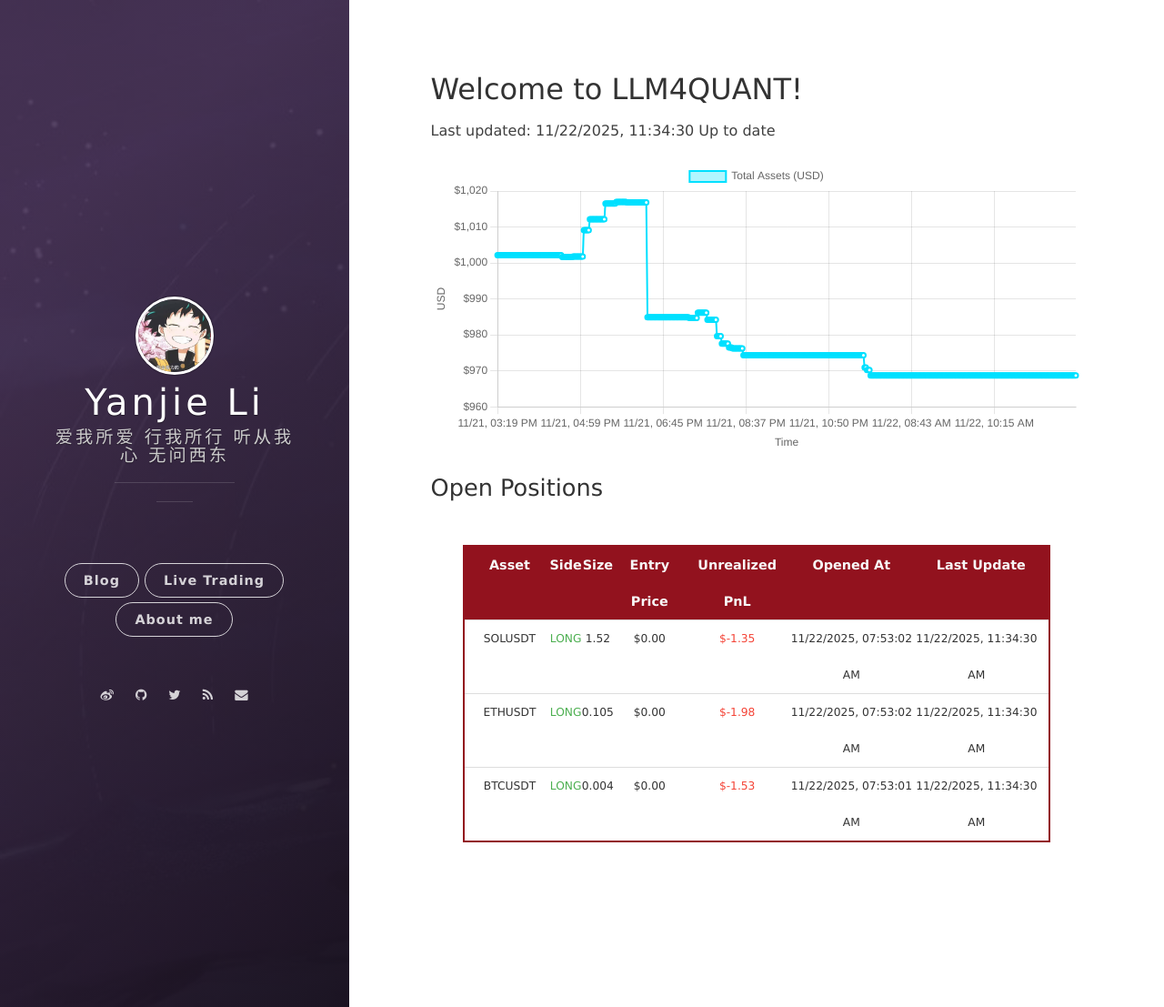
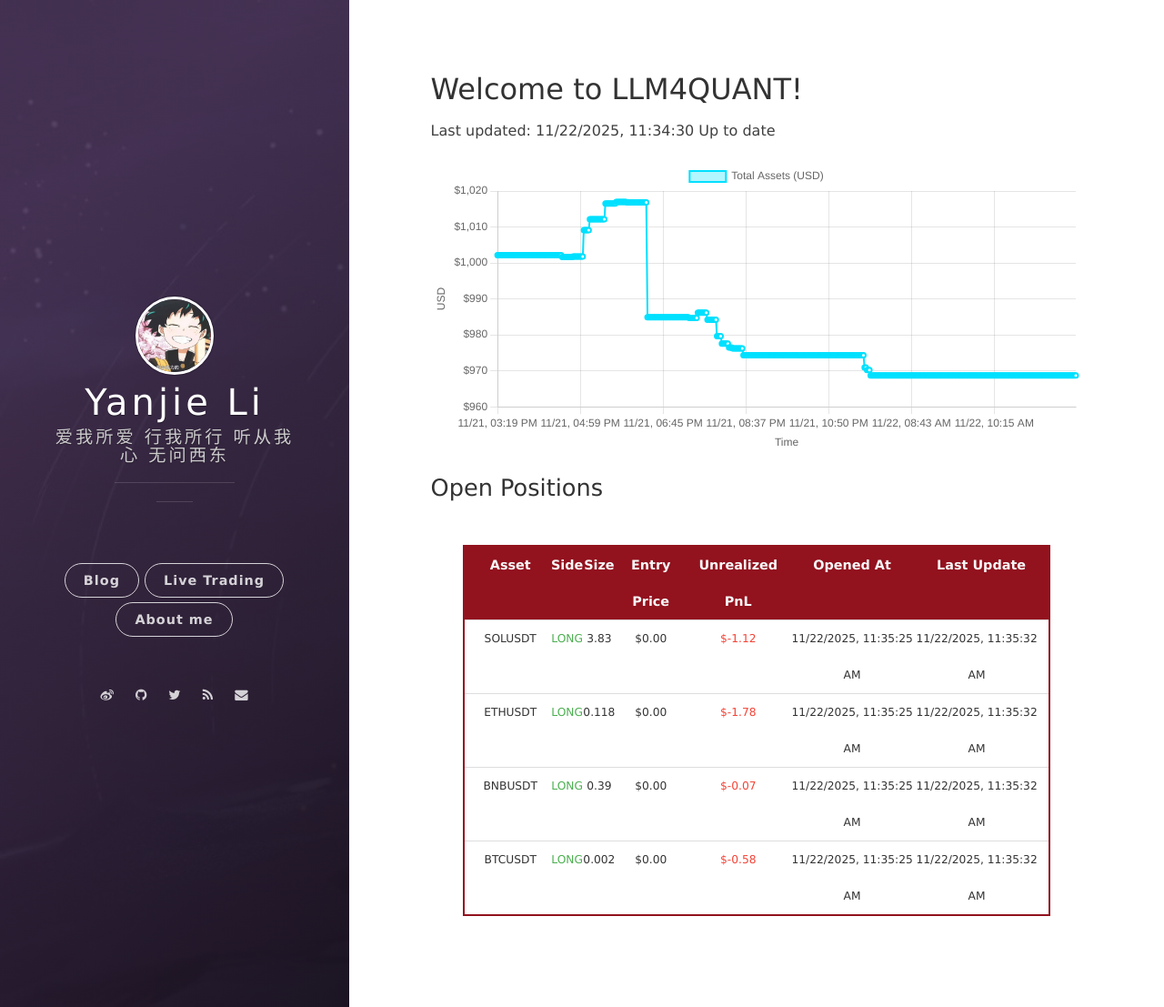
Before and after one commit to leeyegy/leeyegy.github.io, a Jekyll site: the page built from live-trading.html, in a window 1280 px wide and 1107 px high. Shown: the whole window at 91% size. Built offline with Jekyll 4.4.1, drawn with Linux system fonts in a browser that asks for light colours; nearby versions of some CDN libraries.

Commit message:
AccountMonitor: refresh positions 2025-11-22T19:35:32+08:00

```diff
--- a/assets/data/binance/positions.json
+++ b/assets/data/binance/positions.json
@@ -2,28 +2,37 @@
   {
     "symbol": "SOLUSDT",
     "side": "LONG",
-    "size": 1.52,
+    "size": 3.83,
     "entryPrice": 0.0,
-    "unrealizedPnl": -1.3528,
-    "openedAt": "2025-11-22T15:53:02+08:00",
-    "reportedAt": "2025-11-22T19:34:30+08:00"
+    "unrealizedPnl": -1.11709292,
+    "openedAt": "2025-11-22T19:35:25+08:00",
+    "reportedAt": "2025-11-22T19:35:32+08:00"
   },
   {
     "symbol": "ETHUSDT",
     "side": "LONG",
-    "size": 0.105,
+    "size": 0.118,
     "entryPrice": 0.0,
-    "unrealizedPnl": -1.9803,
-    "openedAt": "2025-11-22T15:53:02+08:00",
-    "reportedAt": "2025-11-22T19:34:30+08:00"
+    "unrealizedPnl": -1.7829224,
+    "openedAt": "2025-11-22T19:35:25+08:00",
+    "reportedAt": "2025-11-22T19:35:32+08:00"
+  },
+  {
+    "symbol": "BNBUSDT",
+    "side": "LONG",
+    "size": 0.39,
+    "entryPrice": 0.0,
+    "unrealizedPnl": -0.06969999,
+    "openedAt": "2025-11-22T19:35:25+08:00",
+    "reportedAt": "2025-11-22T19:35:32+08:00"
   },
   {
     "symbol": "BTCUSDT",
     "side": "LONG",
-    "size": 0.004,
+    "size": 0.002,
     "entryPrice": 0.0,
-    "unrealizedPnl": -1.52667971,
-    "openedAt": "2025-11-22T15:53:01+08:00",
-    "reportedAt": "2025-11-22T19:34:30+08:00"
+    "unrealizedPnl": -0.57963501,
+    "openedAt": "2025-11-22T19:35:25+08:00",
+    "reportedAt": "2025-11-22T19:35:32+08:00"
   }
 ]
```
